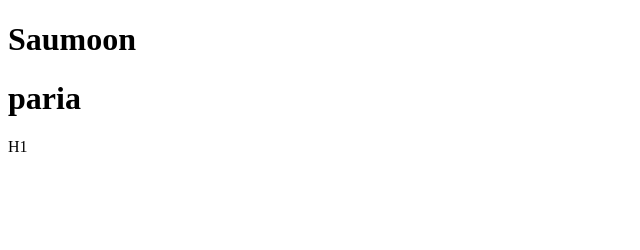
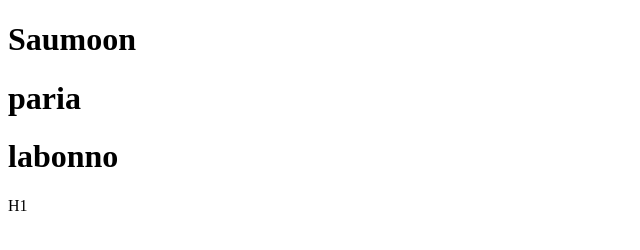
Before and after one commit to Labanya23/Finaproject01, a plain HTML site: page mc/index.html in a window 1280 px wide. Shown: the whole page, without its empty margins (0-640 px from the left). Drawn offline with Linux system fonts and the light colour scheme.

Commit message:
testcommit

```diff
--- a/mc/index.html
+++ b/mc/index.html
@@ -8,6 +8,7 @@
 <body>
 <h1>Saumoon</h1>
 <h1>paria</h1>
+<h1>labonno</h1>
   <p>H1</p>
 </body>
 </html>
```
